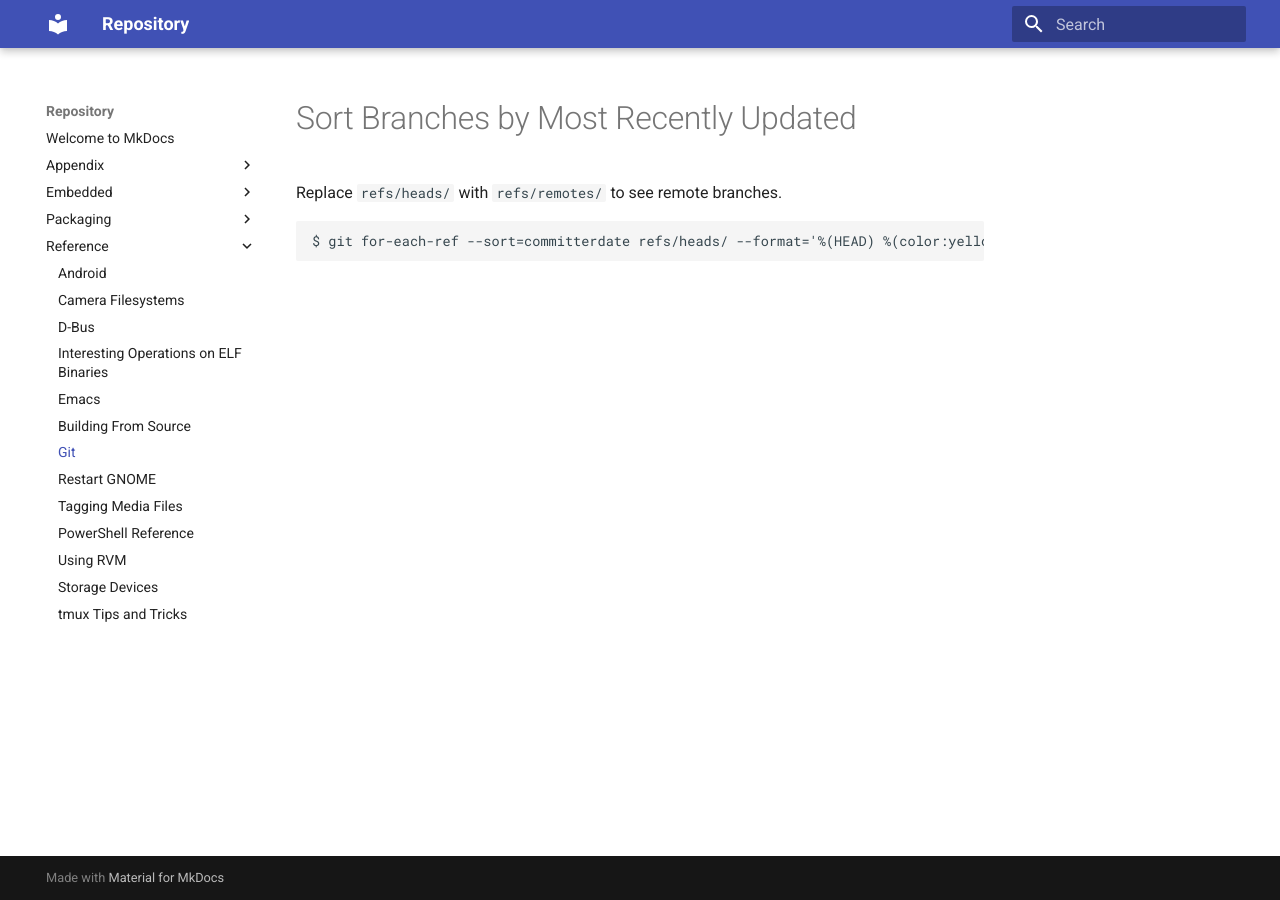
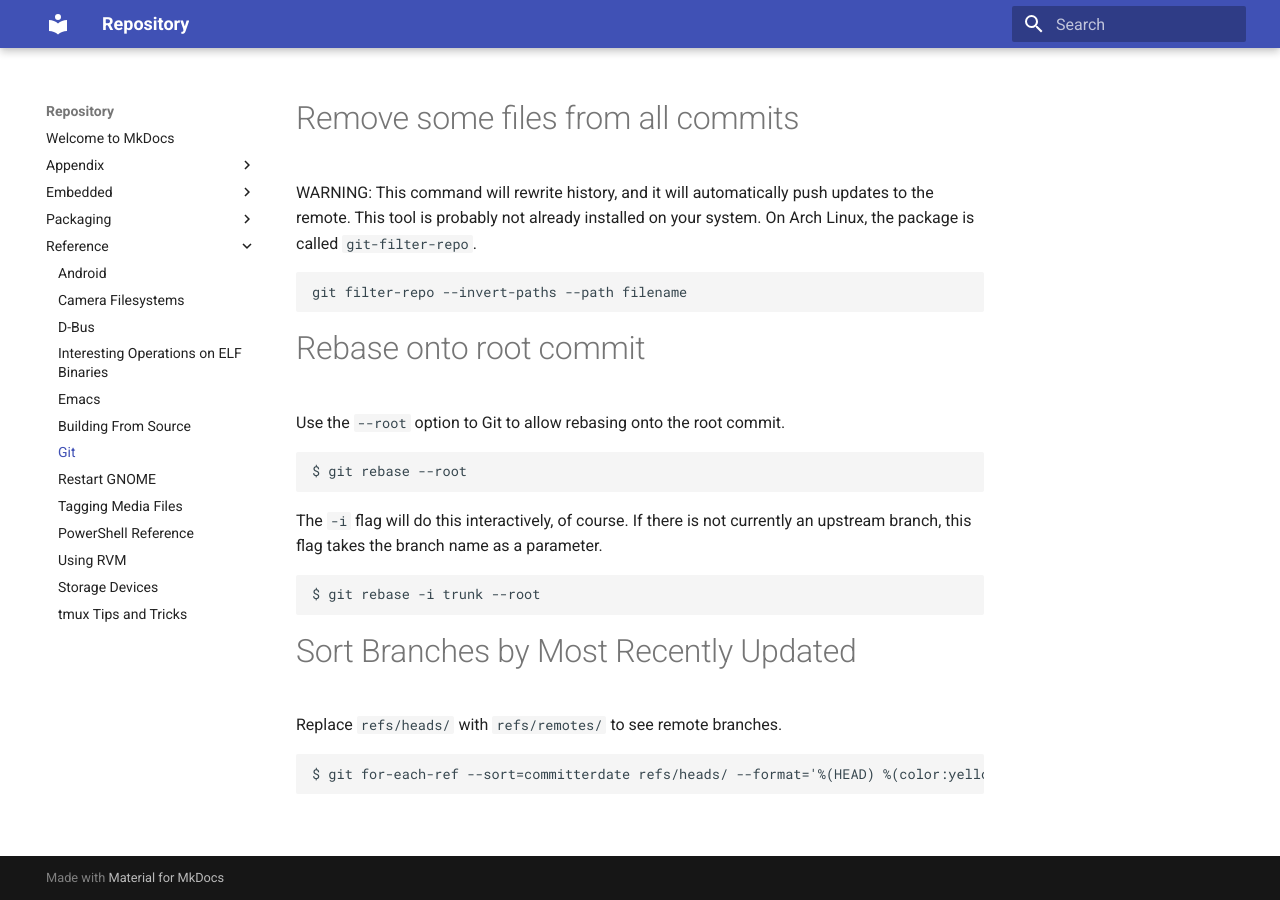
Before and after one commit to AmateurECE/twardyece-repository, an MkDocs documentation site: the page built from docs/Reference/Git.md, in a window 1280 px wide. Built offline with MkDocs 1.6.1 and Material for MkDocs 9.7.7, drawn with Linux system fonts in a browser that asks for light colours.

Commit message:
Add some helpful tidbits for working with Git

````diff
--- a/docs/Reference/Git.md
+++ b/docs/Reference/Git.md
@@ -1,6 +1,31 @@
 ---
 title: Git
 ---
+
+# Remove some files from all commits
+
+WARNING: This command will rewrite history, and it will automatically push
+updates to the remote. This tool is probably not already installed on your
+system. On Arch Linux, the package is called `git-filter-repo`.
+
+```bash-session
+git filter-repo --invert-paths --path filename
+```
+
+# Rebase onto root commit
+
+Use the `--root` option to Git to allow rebasing onto the root commit.
+
+```bash-session
+$ git rebase --root
+```
+
+The `-i` flag will do this interactively, of course. If there is not currently
+an upstream branch, this flag takes the branch name as a parameter.
+
+```bash-session
+$ git rebase -i trunk --root
+```
 
 # Sort Branches by Most Recently Updated
 
````
